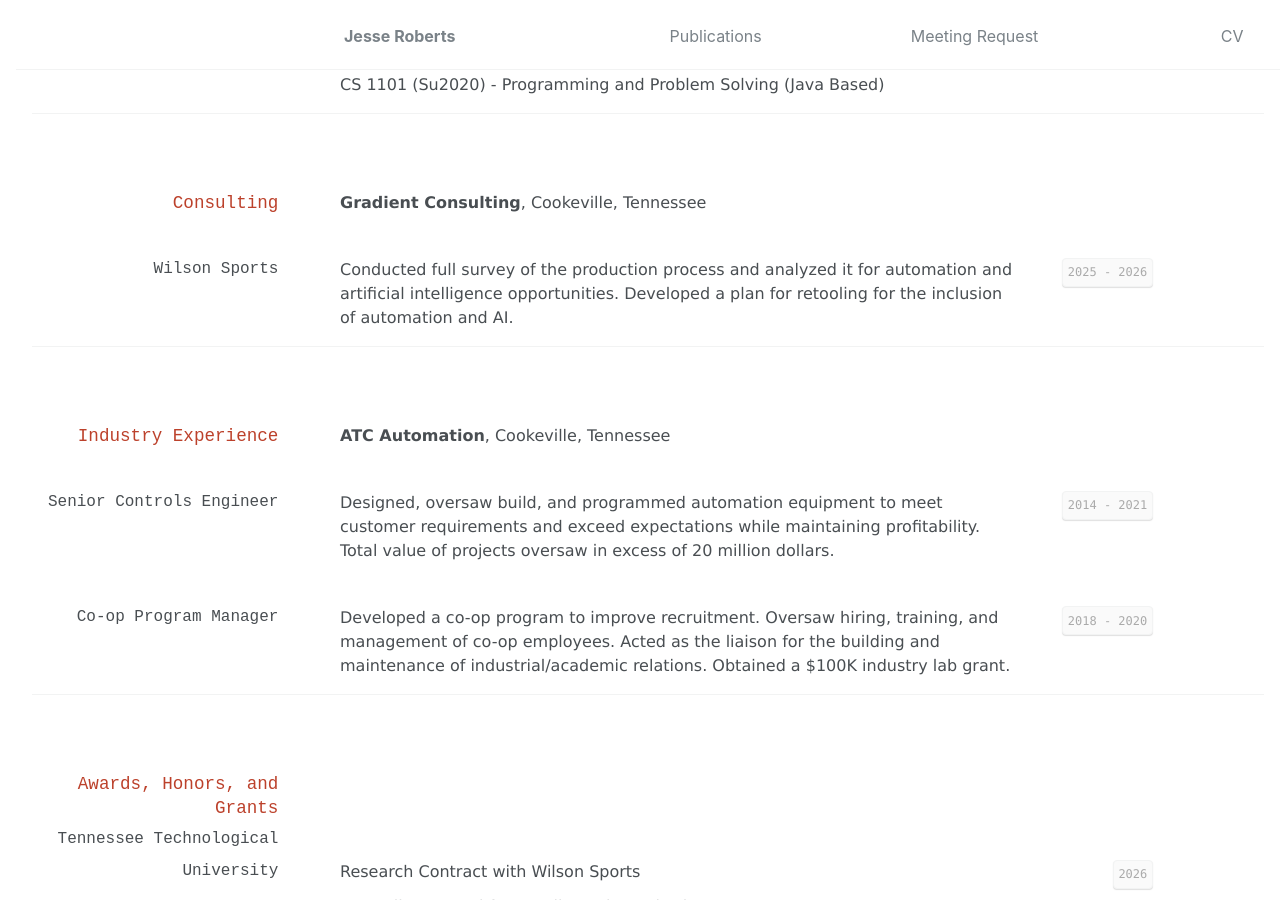
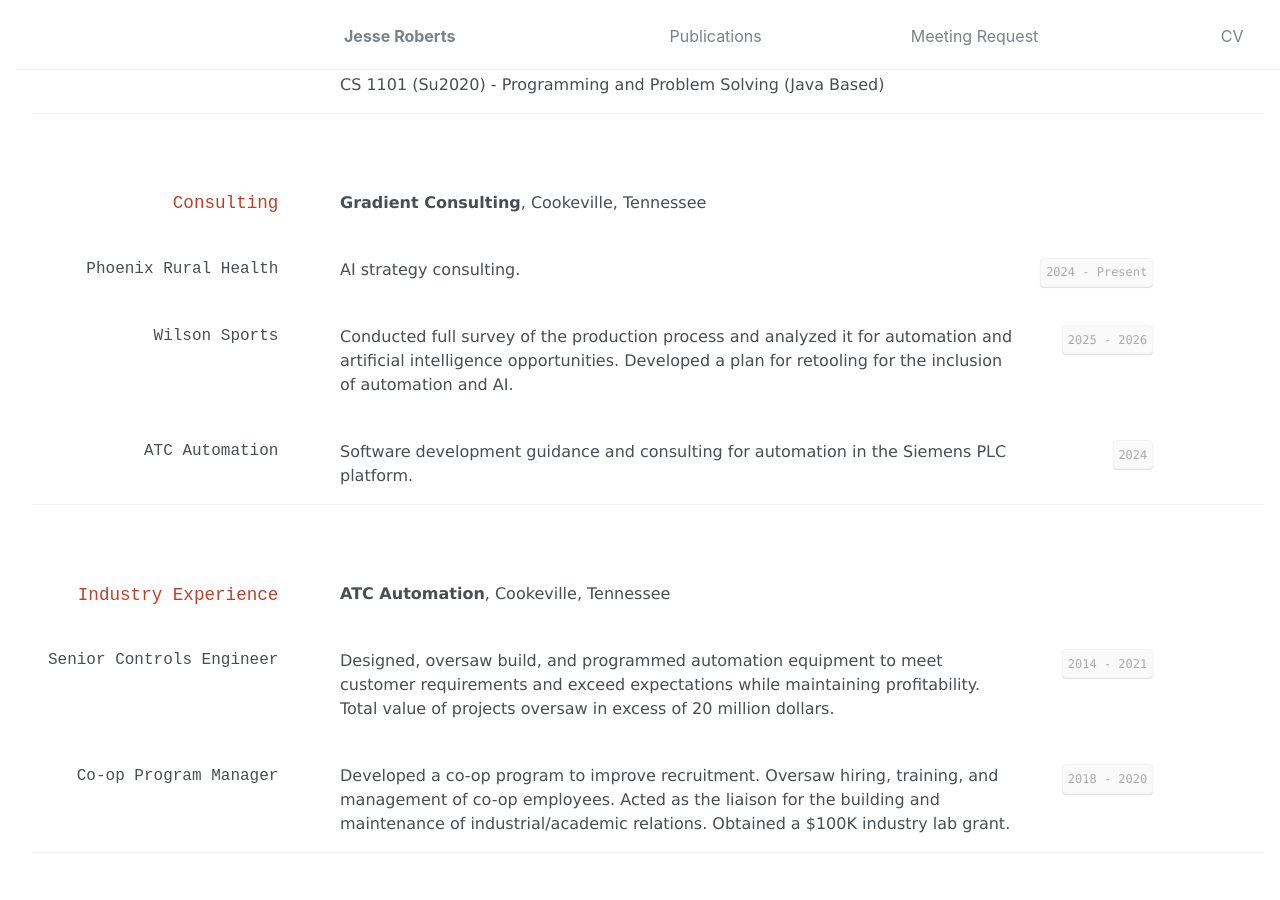
Before and after one commit to JesseTNRoberts/JesseTNRoberts.github.io, a Jekyll site: the page built from _pages/cv.md, in a window 1280 px wide and 900 px high, scrolled down 1401 px. Built offline with Jekyll 4.4.1, drawn with Linux system fonts in a browser that asks for light colours.

Commit message:
cv update

```diff
--- a/_pages/cv.md
+++ b/_pages/cv.md
@@ -88,9 +88,17 @@ CS 1101 (Su2020) - Programming and Problem Solving (Java Based)
 
 **Gradient Consulting**, Cookeville, Tennessee
 
+### Phoenix Rural Health
+`2024 - Present`
+AI strategy consulting.
+
 ### Wilson Sports
 `2025 - 2026`
 Conducted full survey of the production process and analyzed it for automation and artificial intelligence opportunities. Developed a plan for retooling for the inclusion of automation and AI.
+
+### ATC Automation
+`2024`
+Software development guidance and consulting for automation in the Siemens PLC platform.
 
 ---
 
```
Also changed, not shown: 1 other file.
